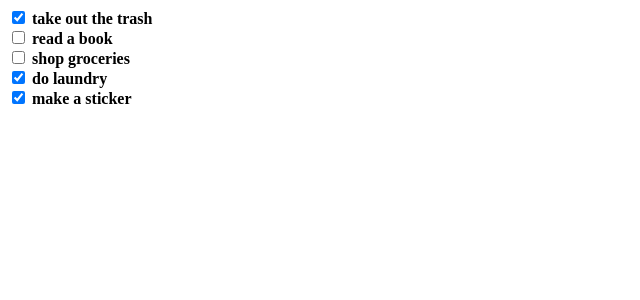
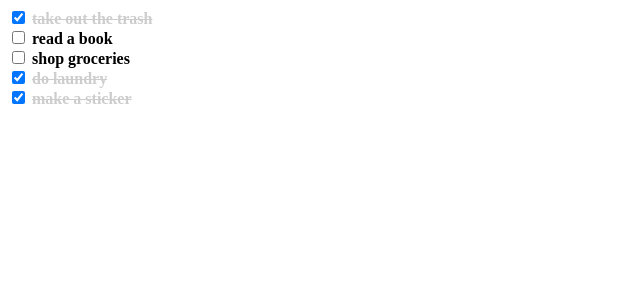
Before and after one commit to ElimuStuart/todoApp, a React (Create React App) app: page / in a window 1280 px wide. Shown: the top 300 px of the page, without its empty margins (0-640 px from the left). Built offline with nearby package versions, Linux system fonts and the light colour scheme.

Commit message:
Phase 7
Added completed style

```diff
--- a/src/TodoItem.js
+++ b/src/TodoItem.js
@@ -6,9 +6,15 @@ function TodoItem(props) {
     fontWeight: 'bold'
   }
 
+  const completedStyle = {
+    fontSyle: "italic",
+    color: "#cdcdcd",
+    textDecoration: "line-through"
+  }
+
   return (
     <div style={style}>
-      <input type="checkbox" onChange={() => props.handleChange(props.item.id)} checked={props.item.completed}/> <label>{props.item.text}</label> <br />
+      <input type="checkbox" onChange={() => props.handleChange(props.item.id)} checked={props.item.completed}/> <label style={props.item.completed ? completedStyle : null}>{props.item.text}</label> <br />
     </div>
   )
 
```
